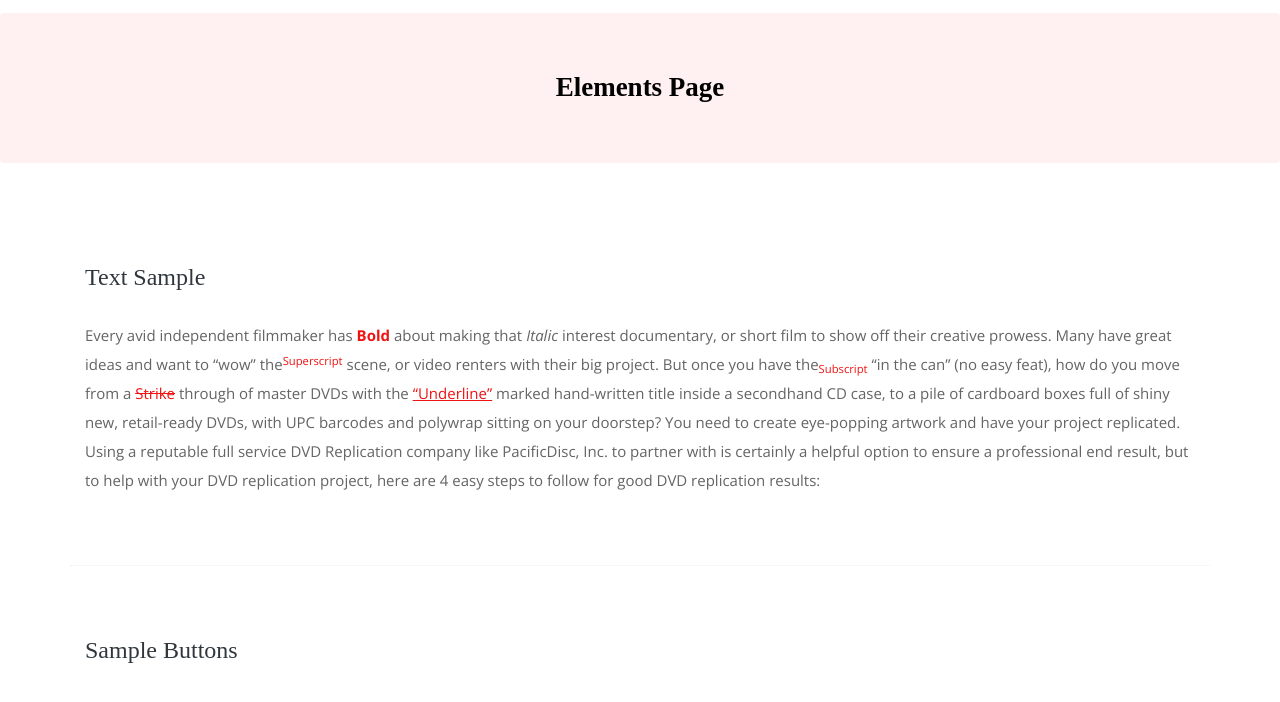
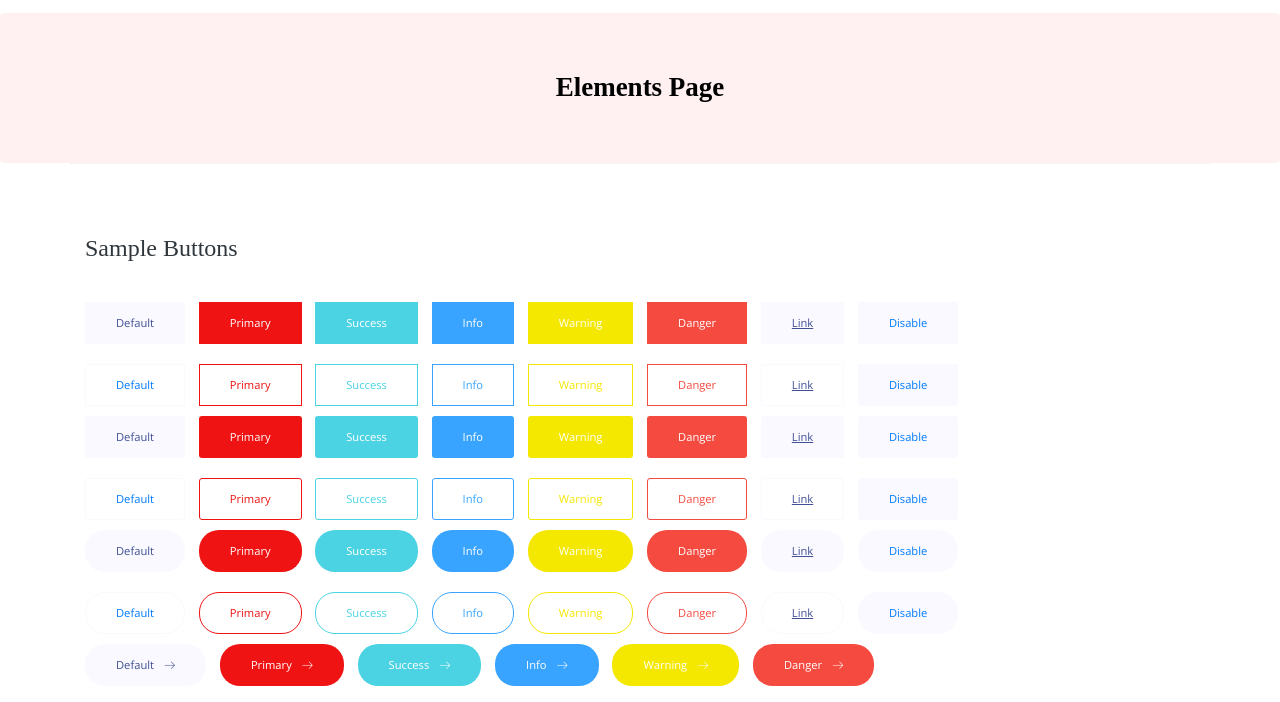
Before and after one commit to muhtasim1608/-hello-world, a plain HTML site: page elements.html in a window 1280 px wide. Shown: the part 89-791 px from the top of the page. Drawn offline with nearby package versions, Linux system fonts and the light colour scheme; a web font is replaced by a local one.

Commit message:
Update elements.html

```diff
--- a/elements.html
+++ b/elements.html
@@ -58,7 +58,6 @@
                                     </a>
                                     <div class="dropdown-menu" aria-labelledby="navbarDropdown">
                                         <a class="dropdown-item" href="single-blog.html">Single blog</a>
-                                        <a class="dropdown-item" href="elements.html">elements</a>
                                     </div>
                                 </li>
                             </ul>
@@ -103,25 +102,6 @@
 
 	<!-- End banner Area -->
 
-	<!-- Start Sample Area -->
-	<section class="sample-text-area">
-		<div class="container box_1170">
-			<h3 class="text-heading">Text Sample</h3>
-			<p class="sample-text">
-				Every avid independent filmmaker has <b>Bold</b> about making that <i>Italic</i> interest documentary, or short
-				film to show off their creative prowess. Many have great ideas and want to “wow” the<sup>Superscript</sup> scene,
-				or video renters with their big project. But once you have the<sub>Subscript</sub> “in the can” (no easy feat), how
-				do you move from a <del>Strike</del> through of master DVDs with the <u>“Underline”</u> marked hand-written title
-				inside a secondhand CD case, to a pile of cardboard boxes full of shiny new, retail-ready DVDs, with UPC barcodes
-				and polywrap sitting on your doorstep? You need to create eye-popping artwork and have your project replicated.
-				Using a reputable full service DVD Replication company like PacificDisc, Inc. to partner with is certainly a
-				helpful option to ensure a professional end result, but to help with your DVD replication project, here are 4 easy
-				steps to follow for good DVD replication results:
-
-			</p>
-		</div>
-	</section>
-	<!-- End Sample Area -->
 
 	<!-- Start Button -->
 	<section class="button-area">
```
